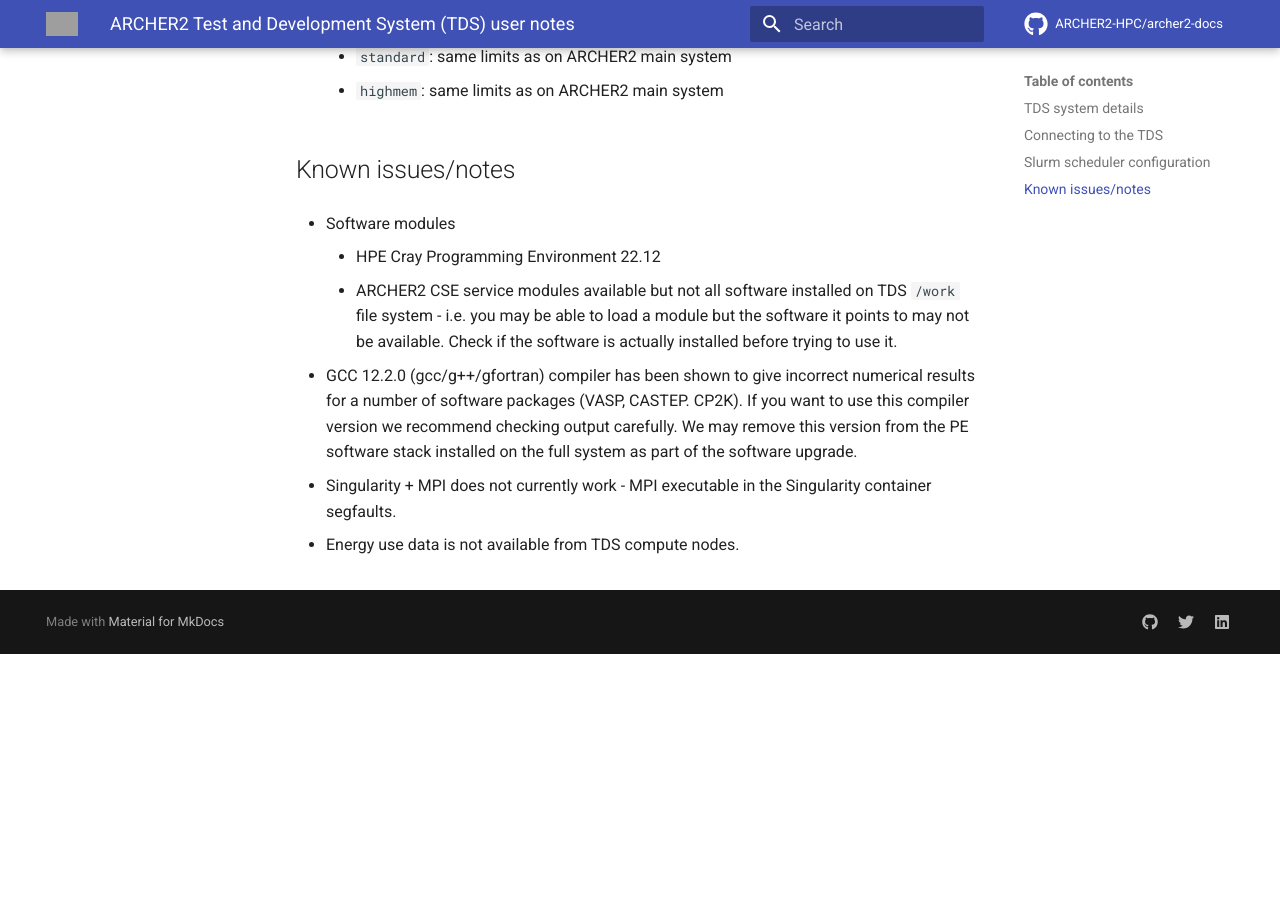
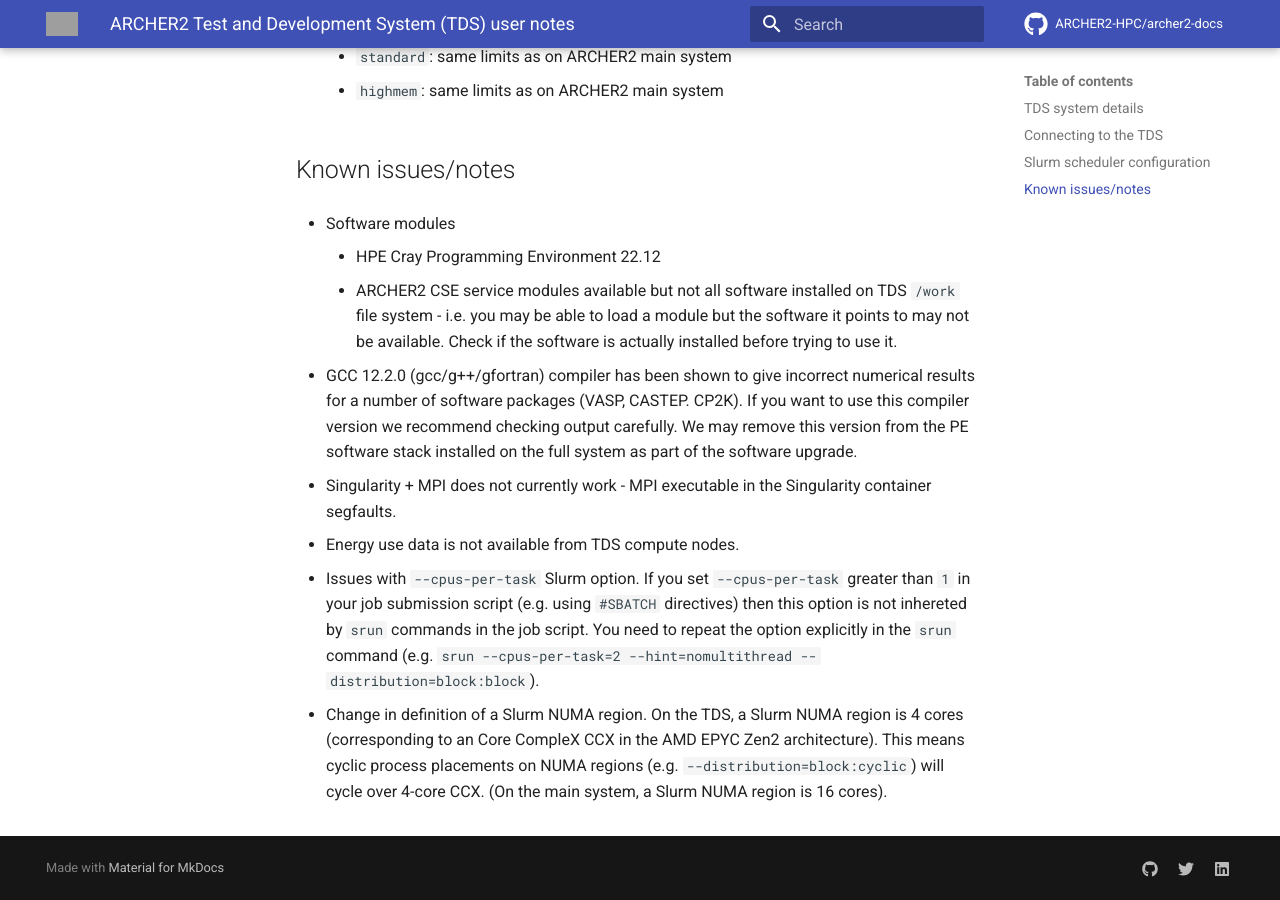
Before and after one commit to ARCHER2-HPC/archer2-docs, an MkDocs documentation site: the page built from docs/user-guide/tds.md, in a window 1280 px wide and 900 px high, scrolled down 1369 px. Built offline with MkDocs 1.6.1 and Material for MkDocs 9.7.7, drawn with Linux system fonts in a browser that asks for light colours; comment, search, counter and statistics services are not loaded; before the commit the page ends 2023 px from its top, so only the background shows below that; grey boxes are pictures that could not be loaded.

Commit message:
Adds further notes/issues

```diff
--- a/docs/user-guide/tds.md
+++ b/docs/user-guide/tds.md
@@ -58,3 +58,7 @@
  - Singularity + MPI does not currently work - MPI executable in the Singularity container segfaults.
 
  - Energy use data is not available from TDS compute nodes.
+
+ - Issues with `--cpus-per-task` Slurm option. If you set `--cpus-per-task` greater than `1` in your job submission script (e.g. using `#SBATCH` directives) then this option is not inhereted by `srun` commands in the job script. You need to repeat the option explicitly in the `srun` command (e.g. `srun --cpus-per-task=2 --hint=nomultithread --distribution=block:block`).
+
+  - Change in definition of a Slurm NUMA region. On the TDS, a Slurm NUMA region is 4 cores (corresponding to an Core CompleX CCX in the AMD EPYC Zen2 architecture). This means cyclic process placements on NUMA regions (e.g. `--distribution=block:cyclic`) will cycle over 4-core CCX. (On the main system, a Slurm NUMA region is 16 cores).
```
